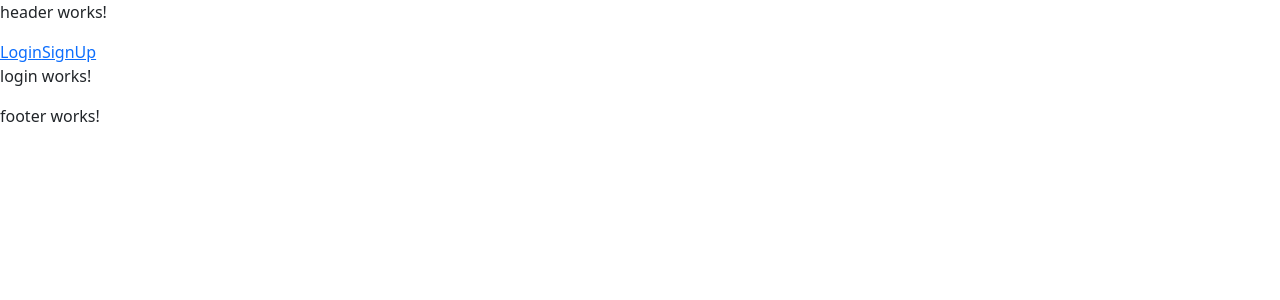
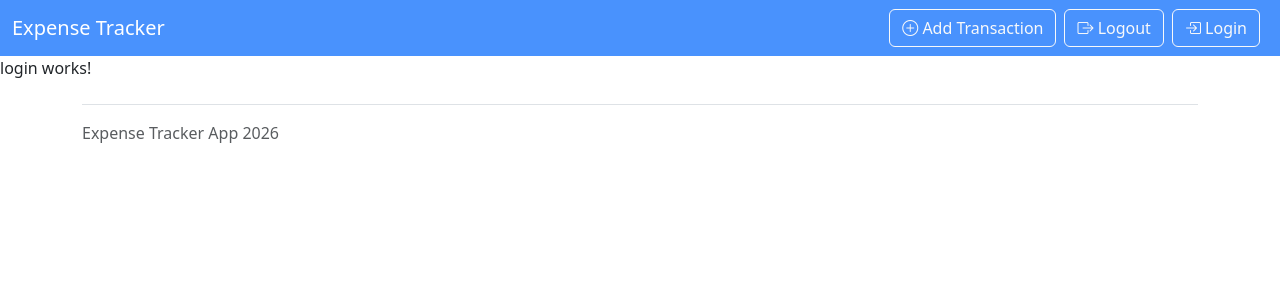
Before and after one commit to ArashKarampour/ExpenseTrackerFullstackApp, an Angular app: page /login in a window 1280 px wide. Shown: the top 300 px of the page. Built offline with nearby package versions, Linux system fonts and the light colour scheme.

Commit message:
adding header and footer code with bootstrap

```diff
--- a/src/app/components/footer/footer.component.html
+++ b/src/app/components/footer/footer.component.html
@@ -1 +1,8 @@
-<p>footer works!</p>
+<div class="container">
+    <footer class="d-flex flex-wrap justify-content-between align-items-center py-3 my-4 border-top">
+        <p class="col-md-4 mb-0 text-body-secondary">Expense Tracker App {{currentYeaer}}</p> <a href="/"
+            class="col-md-4 d-flex align-items-center justify-content-center mb-3 mb-md-0 me-md-auto link-body-emphasis text-decoration-none"
+            aria-label="Bootstrap"></a>
+
+    </footer>
+</div>
--- a/src/app/components/footer/footer.component.ts
+++ b/src/app/components/footer/footer.component.ts
@@ -8,5 +8,5 @@ import { Component } from '@angular/core';
   styleUrl: './footer.component.scss'
 })
 export class FooterComponent {
-
+  currentYeaer: number = new Date().getFullYear();
 }
--- a/src/app/components/header/header.component.html
+++ b/src/app/components/header/header.component.html
@@ -1,4 +1,27 @@
-<p>header works!</p>
+<nav class="navbar navbar-expand-lg navbar-dark bg-primary bg-opacity-75">
+    <div class="container-fluid">
+        <div class="d-flex align-items-center">
+            <a href="#" class="navbar-brand me-4">Expense Tracker</a>
+        </div>
+        <button class="navbar-toggler" type="button" data-bs-toggle="collapse" data-bs-target="#navbarNav" aria-controls="navbarNav" aria-expanded="false" aria-label="Toggle navigation">
+            <span class="navbar-toggler-icon"></span>
+        </button>
 
-<a [routerLink]="'/login'">Login</a>
-<a [routerLink]="'/signup'">SignUp</a>
+        <div class="collapse navbar-collapse flex-row-reverse" id="navbarNav">
+            <div class="navbar-nav">
+                <a class="btn btn-outline-light me-2 nav-item" [routerLink]="'/add'">
+                    <i class="bi bi-plus-circle"></i>
+                    Add Transaction
+                </a>
+                <a class="btn btn-outline-light me-2 nav-item">
+                    <i class="bi bi-box-arrow-right"></i>
+                    Logout
+                </a>
+                <a class="btn btn-outline-light me-2 nav-item" [routerLink]="'/login'">
+                    <i class="bi bi-box-arrow-in-right"></i>
+                    Login
+                </a>
+            </div>
+        </div>
+    </div>
+</nav>
```
